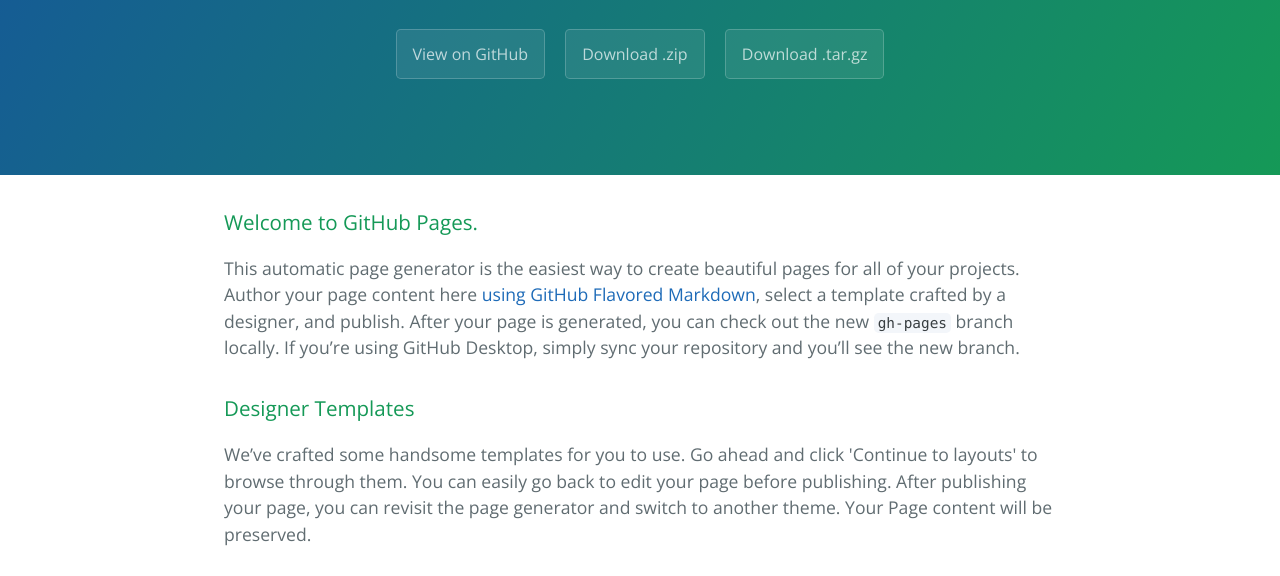
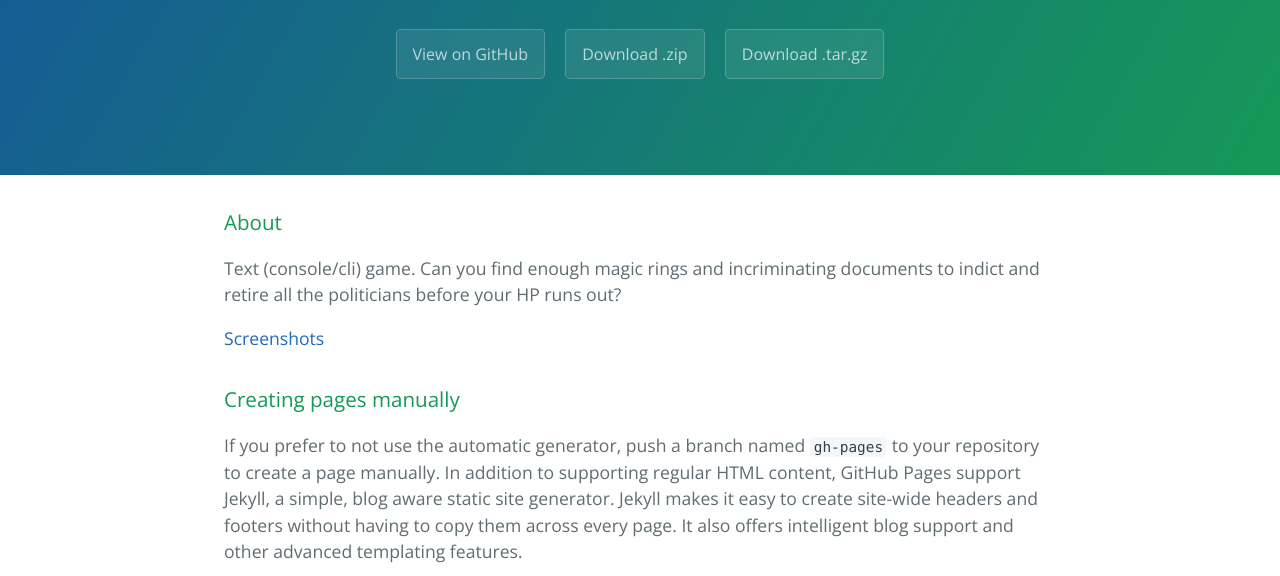
Before and after one commit to theimpossibleastronaut/zank, a plain HTML site: page index.html in a window 1280 px wide. Shown: the part 208-784 px from the top of the page. Drawn offline with nearby package versions, Linux system fonts and the light colour scheme.

```diff
--- a/index.html
+++ b/index.html
@@ -20,14 +20,11 @@
 
     <section class="main-content">
       <h3>
-<a id="welcome-to-github-pages" class="anchor" href="#welcome-to-github-pages" aria-hidden="true"><span aria-hidden="true" class="octicon octicon-link"></span></a>Welcome to GitHub Pages.</h3>
+<a id="about" class="anchor" href="#about" aria-hidden="true"><span aria-hidden="true" class="octicon octicon-link"></span></a>About</h3>
 
-<p>This automatic page generator is the easiest way to create beautiful pages for all of your projects. Author your page content here <a href="https://guides.github.com/features/mastering-markdown/">using GitHub Flavored Markdown</a>, select a template crafted by a designer, and publish. After your page is generated, you can check out the new <code>gh-pages</code> branch locally. If you’re using GitHub Desktop, simply sync your repository and you’ll see the new branch.</p>
+<p>Text (console/cli) game. Can you find enough magic rings and incriminating documents to indict and retire all the politicians before your HP runs out?</p>
 
-<h3>
-<a id="designer-templates" class="anchor" href="#designer-templates" aria-hidden="true"><span aria-hidden="true" class="octicon octicon-link"></span></a>Designer Templates</h3>
-
-<p>We’ve crafted some handsome templates for you to use. Go ahead and click 'Continue to layouts' to browse through them. You can easily go back to edit your page before publishing. After publishing your page, you can revisit the page generator and switch to another theme. Your Page content will be preserved.</p>
+<p><a href="https://github.com/andy5995/Zank/tree/master/screenshots">Screenshots</a></p>
 
 <h3>
 <a id="creating-pages-manually" class="anchor" href="#creating-pages-manually" aria-hidden="true"><span aria-hidden="true" class="octicon octicon-link"></span></a>Creating pages manually</h3>
```
Also changed, not shown: params.json (+1 -1 lines).
